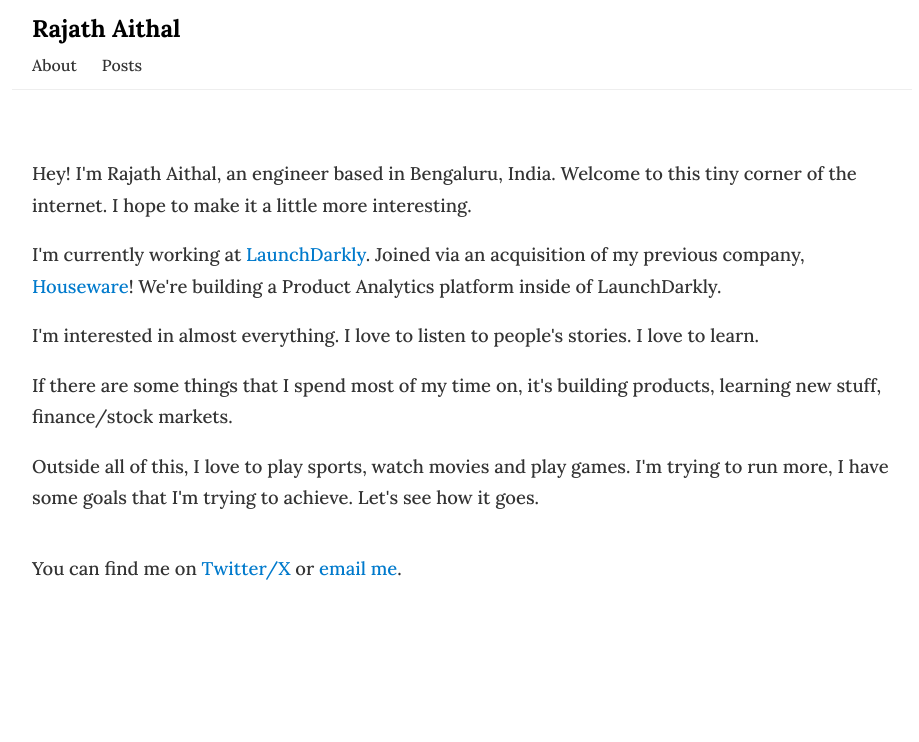
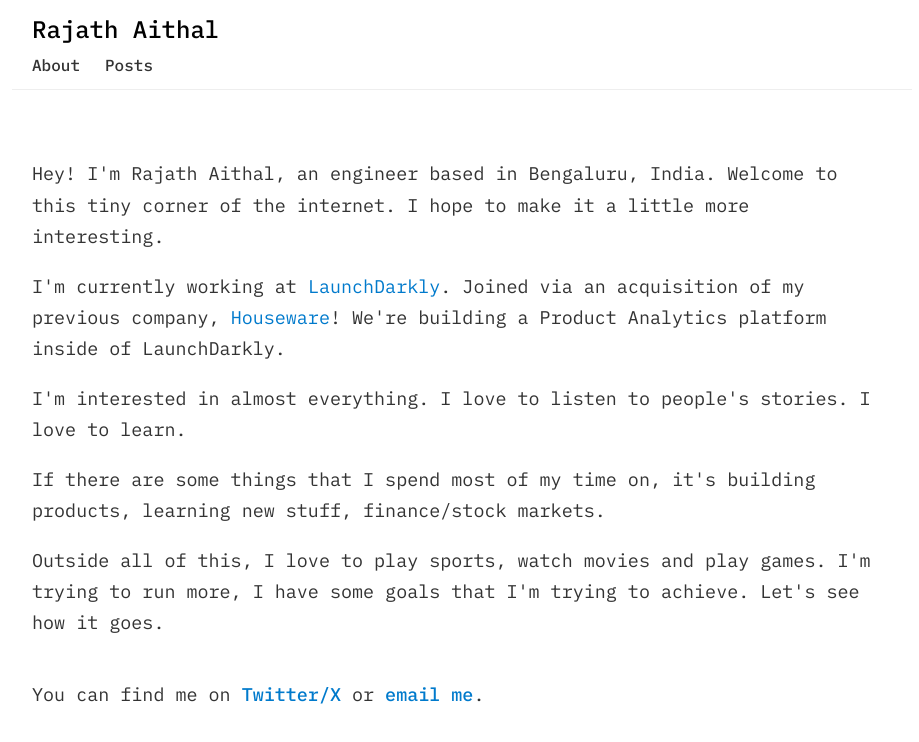
Before and after one commit to ayerajath/ayerajath.github.io, a React (Vite) app: page / in a window 1280 px wide. Shown: the top 742 px of the page, without its empty margins (178-1097 px from the left). Built offline with nearby package versions, Linux system fonts and the light colour scheme.

Commit message:
font change

```diff
--- a/src/App.css
+++ b/src/App.css
@@ -1,7 +1,7 @@
 body {
   margin: 0;
-  font-family: 'Lora', 'Inter', 'Rubik', sans-serif;
-  font-weight: 500;
+  font-family: 'IBM Plex Mono', monospace;
+  font-weight: 400;
   -webkit-font-smoothing: antialiased;
   -moz-osx-font-smoothing: grayscale;
 }
@@ -34,7 +34,7 @@ body {
 
 .App-header nav .nav-top a {
   font-size: 1.5rem;
-  font-weight: 700;
+  font-weight: 500;
   color: #000;
   margin-left: 0; /* Reset margin for the name link */
 }
--- a/src/index.css
+++ b/src/index.css
@@ -2,7 +2,6 @@
 
 body {
   margin: 0;
-  font-family: 'IBM Plex Mono', monospace;
   -webkit-font-smoothing: antialiased;
   -moz-osx-font-smoothing: grayscale;
   background-color: #fff;
@@ -11,8 +10,6 @@ body {
 }
 
 code {
-  font-family: 'IBM Plex Mono', source-code-pro, Menlo, Monaco, Consolas, 'Courier New',
-    monospace;
 }
 
 a {
```
